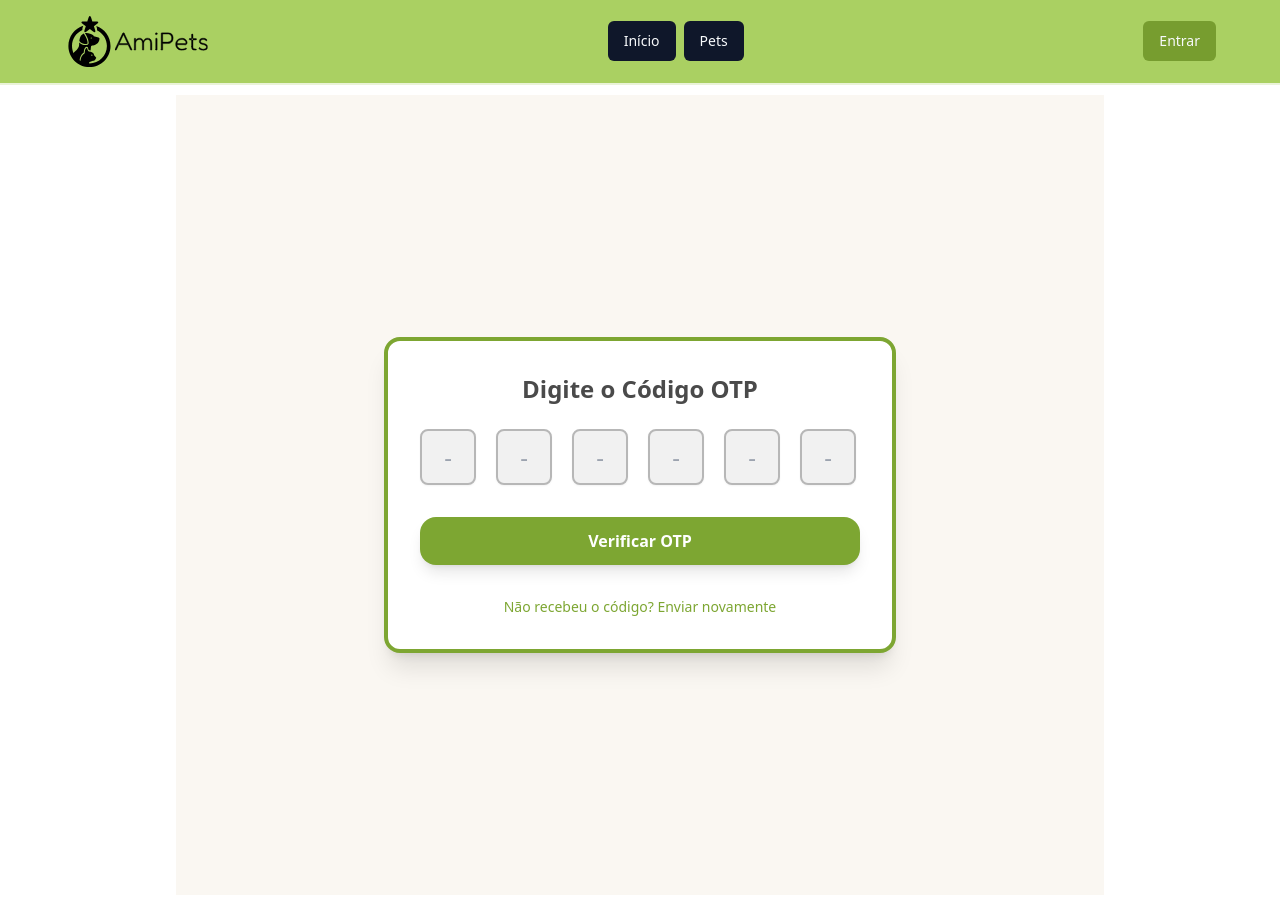
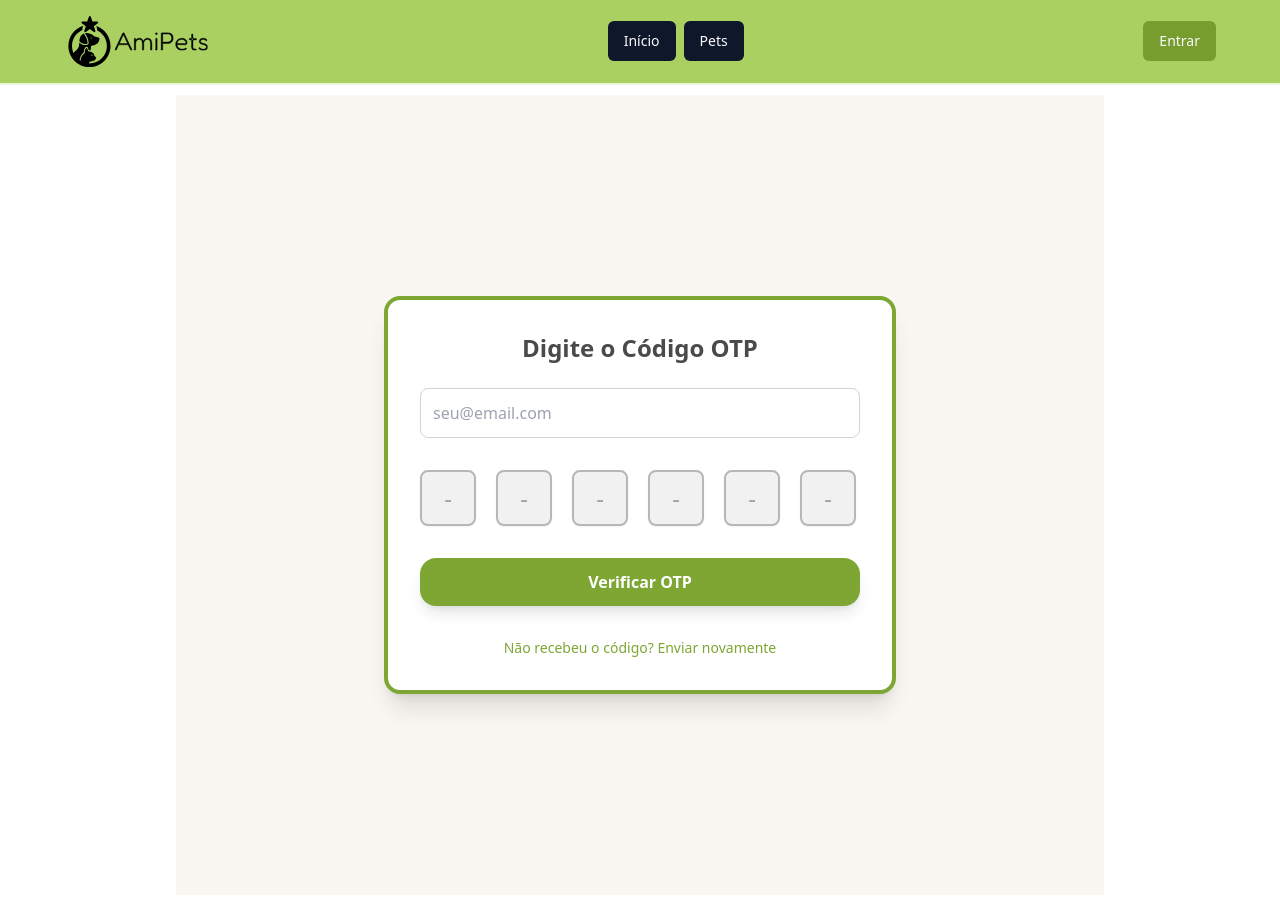
Before and after one commit to HebertFSoares/amipets-web, a React (Vite) app: page /otp in a window 1280 px wide. Built offline with nearby package versions, Linux system fonts and the light colour scheme; no server answers.

Commit message:
feat: adiciona campo email na página de otp

```diff
--- a/src/views/otp.jsx
+++ b/src/views/otp.jsx
@@ -3,6 +3,7 @@ import { api } from "@/lib/apiWrapper";
 
 export default function OTPPage() {
   const [otp, setOtp] = useState("");
+  const [email, setEmail] = useState("");
   const [error, setError] = useState("");
   const [loading, setLoading] = useState(false);
 
@@ -14,7 +15,8 @@ export default function OTPPage() {
 
     try {
       const response = await api.post("verify-otp", {
-        otp,
+        email,
+        otp
       });
 
       if (response.status === 200 && response.data.success) {
@@ -42,6 +44,18 @@ export default function OTPPage() {
           <h3 className="text-2xl font-semibold text-center text-[#4A4A4A] mb-6">Digite o Código OTP</h3>
 
           <form onSubmit={handleSubmit} className="space-y-8">
+            <div className="flex">
+              <input
+                type="text"
+                id="email"
+                placeholder="seu@email.com"
+                onChange={(e) => {
+                  setEmail(e.target.value);
+                }}
+                className="border border-gray-300 rounded-lg p-3 flex-grow"
+                required
+              />
+            </div>
             <div className="grid grid-cols-6 gap-4">
               {Array.from({ length: 6 }).map((_, index) => (
                 <div key={index} className="relative">
```
